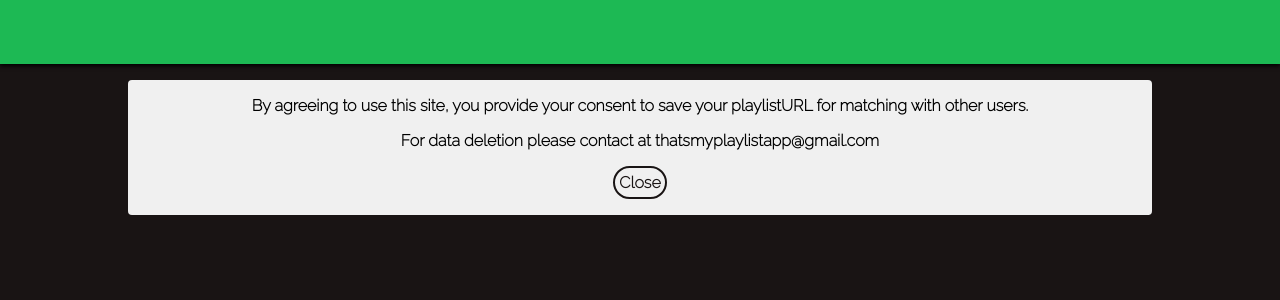
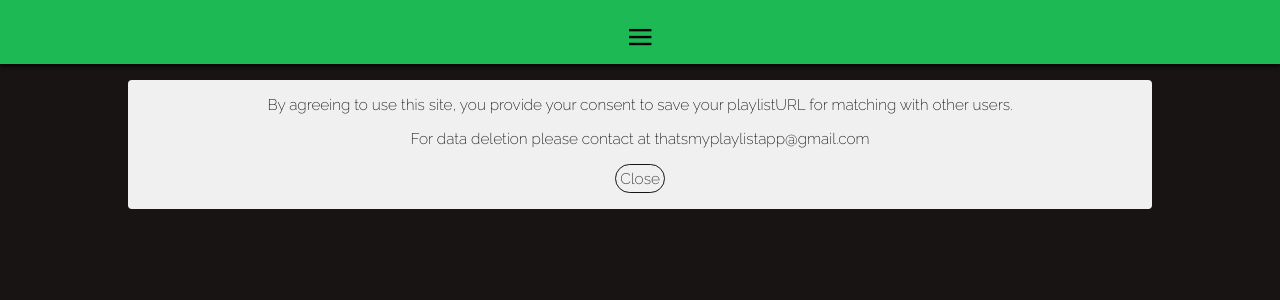
Before and after one commit to Kartik4152/ThatsMyPlaylistFrontend, a React (Create React App) app: page / in a window 1280 px wide. Shown: the top 300 px of the page. Built offline with nearby package versions, Linux system fonts and the light colour scheme.

Commit message:
added navbar settings and constraints

```diff
--- a/src/App.js
+++ b/src/App.js
@@ -4,12 +4,16 @@ import Navbar from './navbar';
 import Modal from './modal';
 
 const App=()=>{
+const [controls,setControls]=useState({
+        songPercentage:15,
+        artistPercentage:15
+});
 const [isVisible,setIsVisible]=useState(true);
 return (
     <>
     {isVisible&&<Modal visible={setIsVisible}></Modal>}
-    <Navbar></Navbar>
-    <Main></Main>
+    <Navbar controls={controls} setControls={setControls}></Navbar>
+    <Main controls={controls}></Main>
     </>
 )
 };
--- a/src/main.js
+++ b/src/main.js
@@ -2,7 +2,7 @@ import React,{useState,useEffect} from 'react';
 import Match from './matchInfo';
 import NoMatchModal from './noMatchModal';
 import './main.css'
-const Main=()=>{
+const Main=(props)=>{
     const [playlistUrl,setPlaylistUrl]=useState('');
     const handleChange=(e)=>{
         setPlaylistUrl(e.target.value);
@@ -18,12 +18,16 @@ const Main=()=>{
             playlistId=playlistId.split('?')[0];
             setPlaylistUrl('');
             setIsLoading(true);
-            const res=await fetch('https://thatsmyplaylist.herokuapp.com/',{
+            const res=await fetch('http://localhost:5000'||'https://thatsmyplaylist.herokuapp.com/',{
                 method:'POST',
                 headers:{
                     "Content-Type":"application/json"
                 },
-                body:JSON.stringify({playlistId,minMatch:30})
+                body:JSON.stringify({
+                    playlistId:playlistId,
+                    songPercentage:props.controls.songPercentage,
+                    artistPercentage:props.controls.artistPercentage
+                })
             });
             if(!res.ok)
             {
--- a/src/matchInfo.css
+++ b/src/matchInfo.css
@@ -83,7 +83,7 @@
   height: 4em;
   width: 4em;
   border-radius: 2em;
-  border: white 1px solid;
+  border: white 2px solid;
 }
 
 .UserRight .UserButton {
--- a/src/modal.css
+++ b/src/modal.css
@@ -17,16 +17,16 @@
 
 .modalText {
   font-family: "Raleway", "sans-serif";
-  font-weight: bold;
+  font-size: 3vw;
 }
 
 .modalButton {
+  font-size: 3vw;
   font-family: "Raleway", "sans-serif";
-  font-weight: bold;
-  border: #191414 2px solid;
+  border: #191414 1px solid;
   color: #191414;
   padding: 0.3em;
-  border-radius: 2vw;
+  border-radius: 5vw;
 }
 .modalButton:hover {
   color: white;
@@ -37,4 +37,10 @@
   .modalContainer {
     top: 5em;
   }
+  .modalText {
+    font-size: 1.2vw;
+  }
+  .modalButton {
+    font-size: 1.2vw;
+  }
 }
--- a/src/navbar.css
+++ b/src/navbar.css
@@ -4,16 +4,64 @@
 }
 
 #nav {
+  transition-property: top, height;
+  transition-timing-function: ease-in-out;
+  transition-duration: 1s;
   display: flex;
+  flex-direction: column;
   width: 100vw;
-  height: 3em;
+  height: 100vh;
+  top: calc(3em - 100vh);
   background-color: var(--foreground);
   box-shadow: 0 2px 4px black;
   position: fixed;
+  align-items: center;
+  justify-content: flex-end;
+}
+
+#controlsContainer {
+  display: flex;
+  flex-direction: column;
+  align-items: center;
+  justify-content: center;
+  width: 100vw;
+  flex: 100;
+  padding: 1em;
+  gap: 2em;
+}
+#controlsContainer h1 {
+  font-family: "Raleway", sans-serif;
+  font-size: 6vw;
+}
+#c1,
+#c2 {
+  display: flex;
+  align-items: center;
+  justify-content: center;
+  gap: 1em;
+  padding: 1em;
+  font-family: "Open Sans Condensed", sans-serif;
+  font-size: 3.5vw;
+}
+
+#settings {
+  flex: 1;
+  font-size: 2.5em;
+  cursor: pointer;
 }
 
 @media screen and (min-width: 48em) {
   #nav {
-    height: 4em;
+    top: calc(4em - 100vh);
+  }
+  #settings {
+    font-size: 3em;
+  }
+  #c1,
+  #c2 {
+    font-size: 1.5vw;
+  }
+  #controlsContainer h1 {
+    font-size: 3vw;
   }
 }
--- a/src/navbar.js
+++ b/src/navbar.js
@@ -1,8 +1,54 @@
-import React from 'react';
+import React,{useRef,useState,useEffect} from 'react';
 import './navbar.css'
-const Navbar=()=>{
+const Navbar=({controls,setControls})=>{
+    const navRef=useRef(null);
+    const [isOpen,setIsOpen]=useState(false);
+    const animateShit=()=>{
+            if(!isOpen)
+            {
+                navRef.current.style.top="0";
+                navRef.current.style.height=`${window.innerHeight}px`;
+                setIsOpen(true);
+            }
+            else
+            {
+                navRef.current.style.removeProperty('top');
+                navRef.current.style.removeProperty('height');
+                setIsOpen(false);
+            }
+    }
+    const handleRange=(e)=>{
+        setControls((prev)=>{
+            return {
+                ...prev,
+                [e.target.id]:e.target.value,
+            }
+        })
+    }
+    useEffect(()=>{
+        console.log('useeffect ran');
+        const doshit=()=>{
+            if(isOpen)
+            navRef.current.style.height=`${window.innerHeight}px`;
+        };
+        window.addEventListener('resize',doshit);
+        return ()=>window.removeEventListener('resize',doshit);
+    });
     return(
-        <div id="nav"></div>
+        <div id="nav" ref={navRef}>
+            <div id="controlsContainer">
+                <h1>Set Constraints</h1>
+                <div id="c1">
+                    <label htmlFor="songPercentage">Min SongMatchPercentage: {controls.songPercentage}%</label>
+                    <input type="range" name="songPercentage" id="songPercentage" className="slider" step="1" min="0" max="100" value={controls.songPercentage} onInput={handleRange}/>
+                </div>
+                <div id="c2">
+                    <label htmlFor="artistPercentage">Min ArtistMatchPercentage: {controls.artistPercentage}%</label>
+                    <input type="range" name="artistPercentage" id="artistPercentage" className="slider" step="1" min="0" max="100" value={controls.artistPercentage} onInput={handleRange}/>
+                </div>
+            </div>
+            <div id="settings" onClick={animateShit}>≡</div>
+        </div>
     )
 }
 export default Navbar;
```
